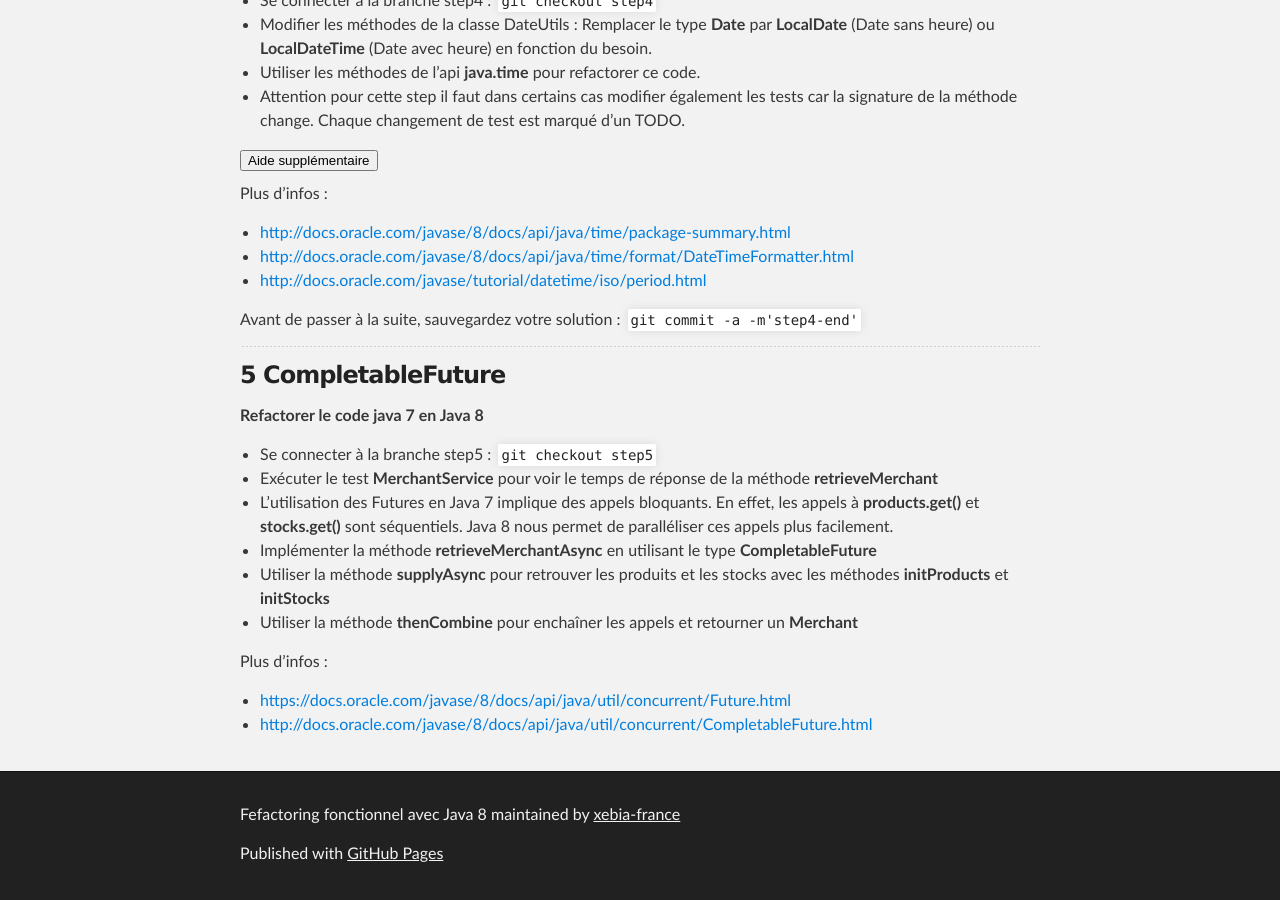
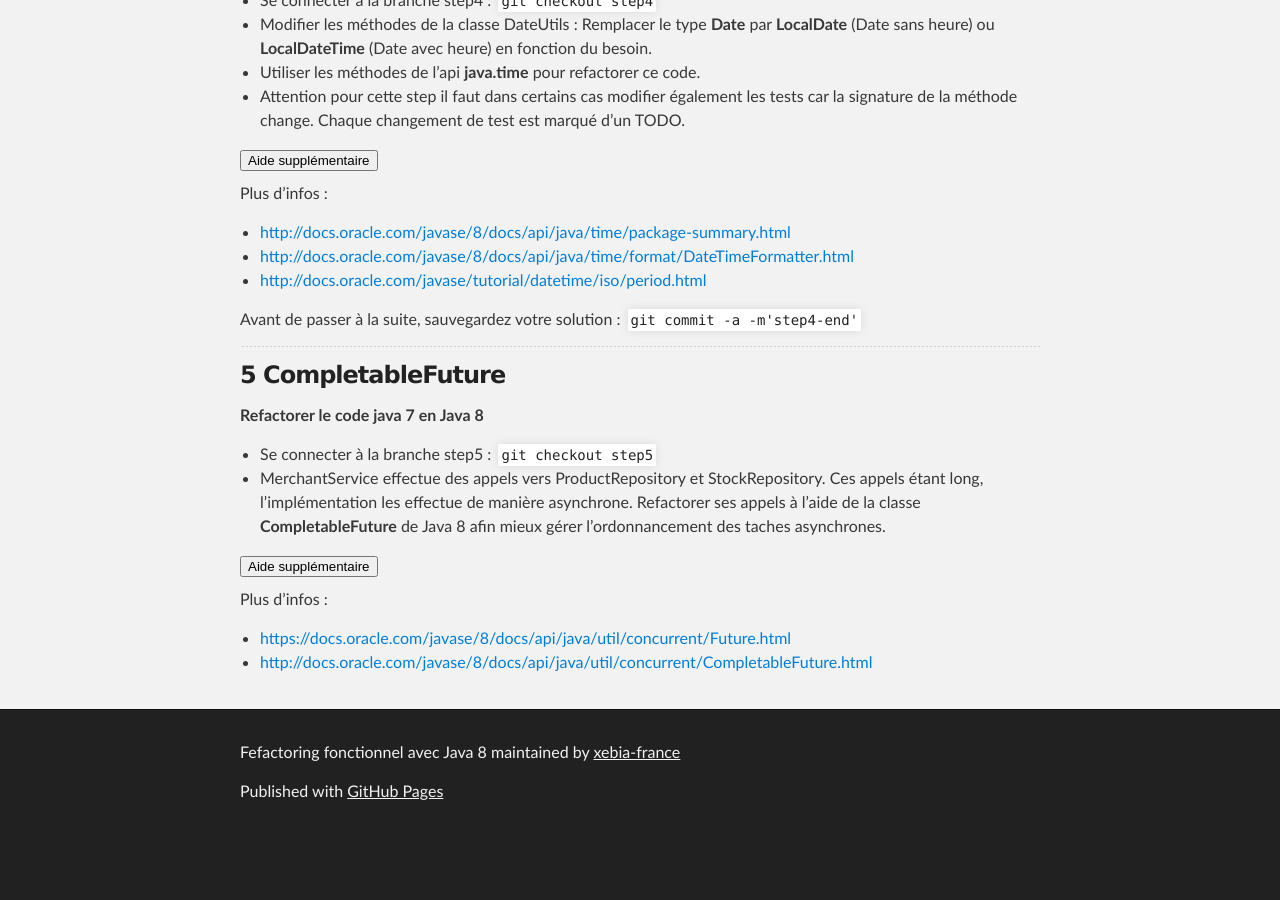
Before and after one commit to publicissapient-france/functional-programming-java8, a Jekyll site: the page built from index.md, in a window 1280 px wide and 900 px high, scrolled down 2369 px. Built offline with Jekyll 4.4.1, drawn with Linux system fonts in a browser that asks for light colours; after the commit the page ends 3207 px from its top, so only the background shows below that.

Commit message:
update step5 doc

```diff
--- a/index.md
+++ b/index.md
@@ -239,11 +239,10 @@ Plus d'infos :
 
  * Se connecter à la branche step5 :
  `git checkout step5`
- * Exécuter le test **MerchantService** pour voir le temps de réponse de la méthode **retrieveMerchant**
- * L'utilisation des Futures en Java 7 implique des appels bloquants. En effet, les appels à **products.get()** et **stocks.get()** sont séquentiels. Java 8 nous permet de paralléliser ces appels plus facilement.
- * Implémenter la méthode **retrieveMerchantAsync** en utilisant le type **CompletableFuture**
- * Utiliser la méthode **supplyAsync** pour retrouver les produits et les stocks avec les méthodes **initProducts** et **initStocks**
- * Utiliser la méthode **thenCombine** pour enchaîner les appels et retourner un **Merchant**
+ * MerchantService effectue des appels vers ProductRepository et StockRepository. Ces appels étant long, l'implémentation les effectue de manière asynchrone. Refactorer ses appels à l'aide de la classe **CompletableFuture** de Java 8 afin mieux gérer l'ordonnancement des taches asynchrones.
+
+ <blockquote class = 'help' markdown="1">
+ </blockquote>
 
  Plus d'infos :
 
```
